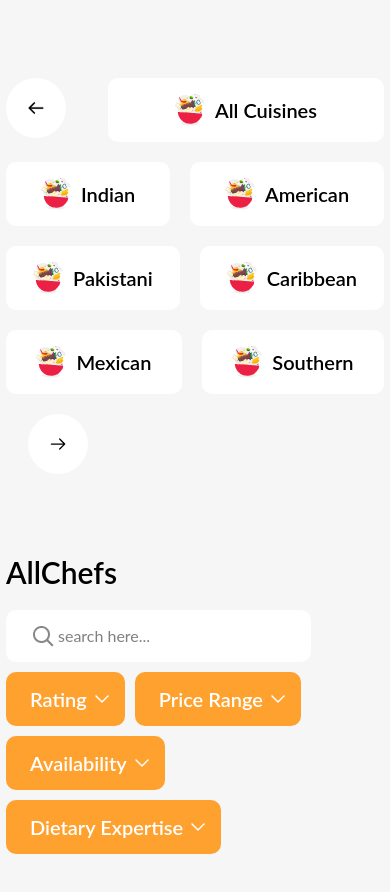
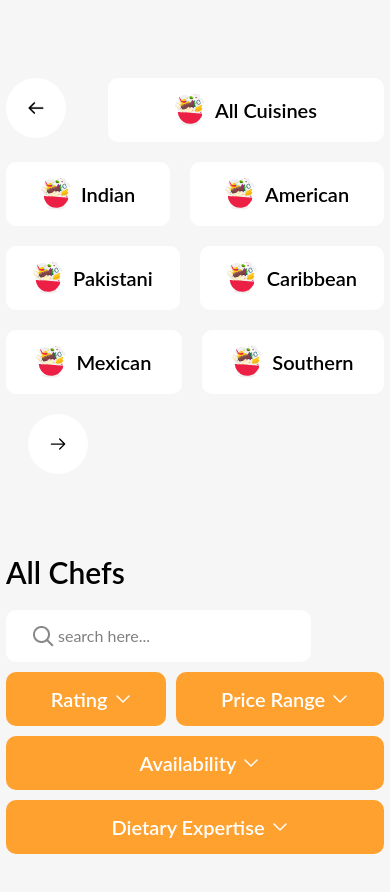
Before and after one commit to huzaifa-ikhlaq/figma-chef-page-2-h, a website: page index.html in a window 390 px wide. Shown: the part 196-1088 px from the top of the page. Drawn offline with Linux system fonts and the light colour scheme.

Commit message:
responsive

```diff
--- a/index.html
+++ b/index.html
@@ -57,29 +57,29 @@
   <section class="pt-20">
     <div class="flex items-center flex-wrap gap-5 justify-between">
       <div>
-        <h2 class=" font-semibold text-3xl">AllChefs</h2>
+        <h2 class=" font-semibold text-3xl">All Chefs</h2>
       </div>
-      <div class="flex flex-wrap  gap-2.5  items-center  ">
+      <div class="flex flex-wrap   gap-2.5  items-center  ">
         <span class="flex items-center">
           <input class="bg-white py-3.5 px-13 rounded-r-10" type="search" name="" placeholder="search here..." id="" />
           <img class="relative -left-70  size-6 " src="img/tdesign_search.png" alt="">
         </span>
-        <div class="drop-down-btn flex items-center ">
+        <div class="drop-down-btn flex flex-grow items-center justify-center ">
           <link>Rating
           <img class="relative left-2" src="img/Vector (1).png" alt="">
           </link>
         </div>
-        <div class="drop-down-btn flex items-center">
+        <div class="drop-down-btn flex flex-grow items-center justify-center">
           <link>Price Range
           <img class="relative left-2" src="img/Vector (1).png" alt="">
           </link>
         </div>
-        <div class="drop-down-btn flex items-center ">
+        <div class="drop-down-btn flex flex-grow items-center justify-center ">
           <link>Availability
           <img class="relative left-2" src="img/Vector (1).png" alt="">
           </link>
         </div>
-        <div class="drop-down-btn flex items-center">
+        <div class="drop-down-btn flex flex-grow items-center justify-center">
           <link>Dietary Expertise
           <img class="relative left-2" src="img/Vector (1).png" alt="">
           </link>
```
